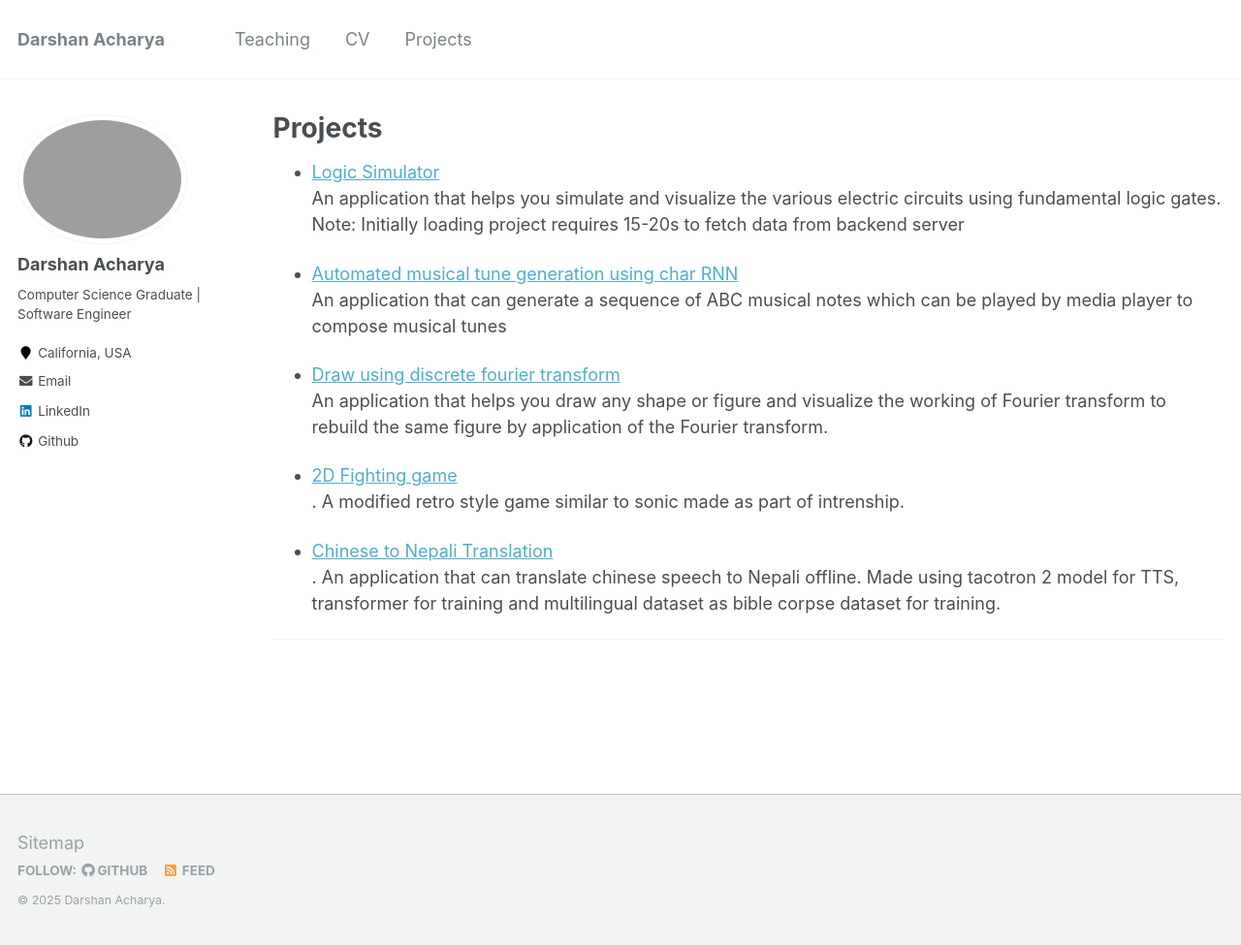
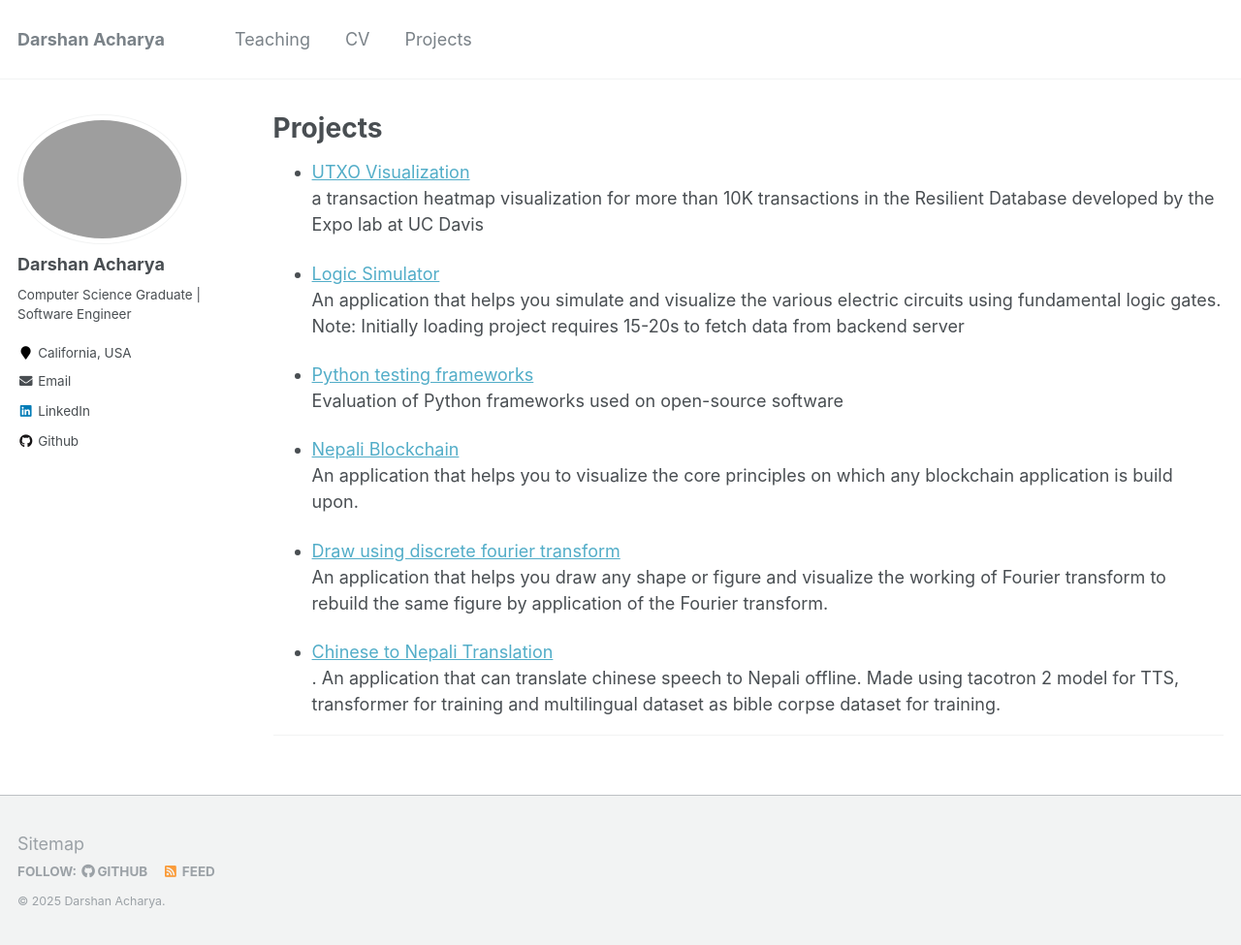
Before and after one commit to acharyadarshan/acharyadarshan.github.io, a Jekyll site: the page built from _pages/projects.md, in a window 1280 px wide and 975 px high. Shown: the whole window at 97% size. Built offline with Jekyll 4.4.1, drawn with Linux system fonts in a browser that asks for light colours.

Commit message:
Update projects section

```diff
--- a/_pages/projects.md
+++ b/_pages/projects.md
@@ -4,19 +4,26 @@ title: "Projects"
 permalink: /projects/
 author_profile: true
 ---
+- [UTXO Visualization](https://utxo.netlify.app/)<br>
+ a transaction heatmap visualization for more than 10K transactions in the Resilient Database developed by the Expo lab at UC Davis
 
 - [Logic Simulator ](https://logic-circuit-simulator-frontend.darshanacharya.repl.co/)<br>
   An application that helps you simulate and visualize the various electric circuits using fundamental logic gates.
   Note: Initially loading project requires 15-20s to fetch data from backend server
 
-- [Automated musical tune generation using char RNN](https://acharyadarshan.github.io/2020/03/web-pelican-intro/)<br>
-  An application that can generate a sequence of ABC musical notes which can be played by media player to compose musical tunes
+- [Python testing frameworks](https://github.com/EYH0602/TestEval)<br>      Evaluation of Python frameworks used on open-source software
+
+<!-- - [Automated musical tune generation using char RNN](https://acharyadarshan.github.io/2020/03/web-pelican-intro/)<br>
+  An application that can generate a sequence of ABC musical notes which can be played by media player to compose musical tunes -->
+
+- [Nepali Blockchain](https://nepaliblockchain.netlify.app/)<br>
+  An application that helps you to visualize the core principles on which any blockchain application is build upon.
 
 - [Draw using discrete fourier transform](https://drawusing-fourier.netlify.app/)<br>
   An application that helps you draw any shape or figure and visualize the working of Fourier transform to rebuild the same figure by application of the Fourier transform.
 
-- [2D Fighting game ](https://2d-1.darshanacharya.repl.co/)<br>.
-  A modified retro style game similar to sonic made as part of intrenship.
+<!-- - [2D Fighting game ](https://2d-1.darshanacharya.repl.co/)<br>.
+  A modified retro style game similar to sonic made as part of intrenship. -->
 
 - [Chinese to Nepali Translation ](https://github.com/acharyadarshan/Speech-Translator)<br>.
   An application that can translate chinese speech to Nepali offline. Made using tacotron 2 model for TTS, transformer for training and multilingual dataset as bible corpse dataset for training.
```
Also changed, not shown: _pages/about.md (+3 -3 lines).
